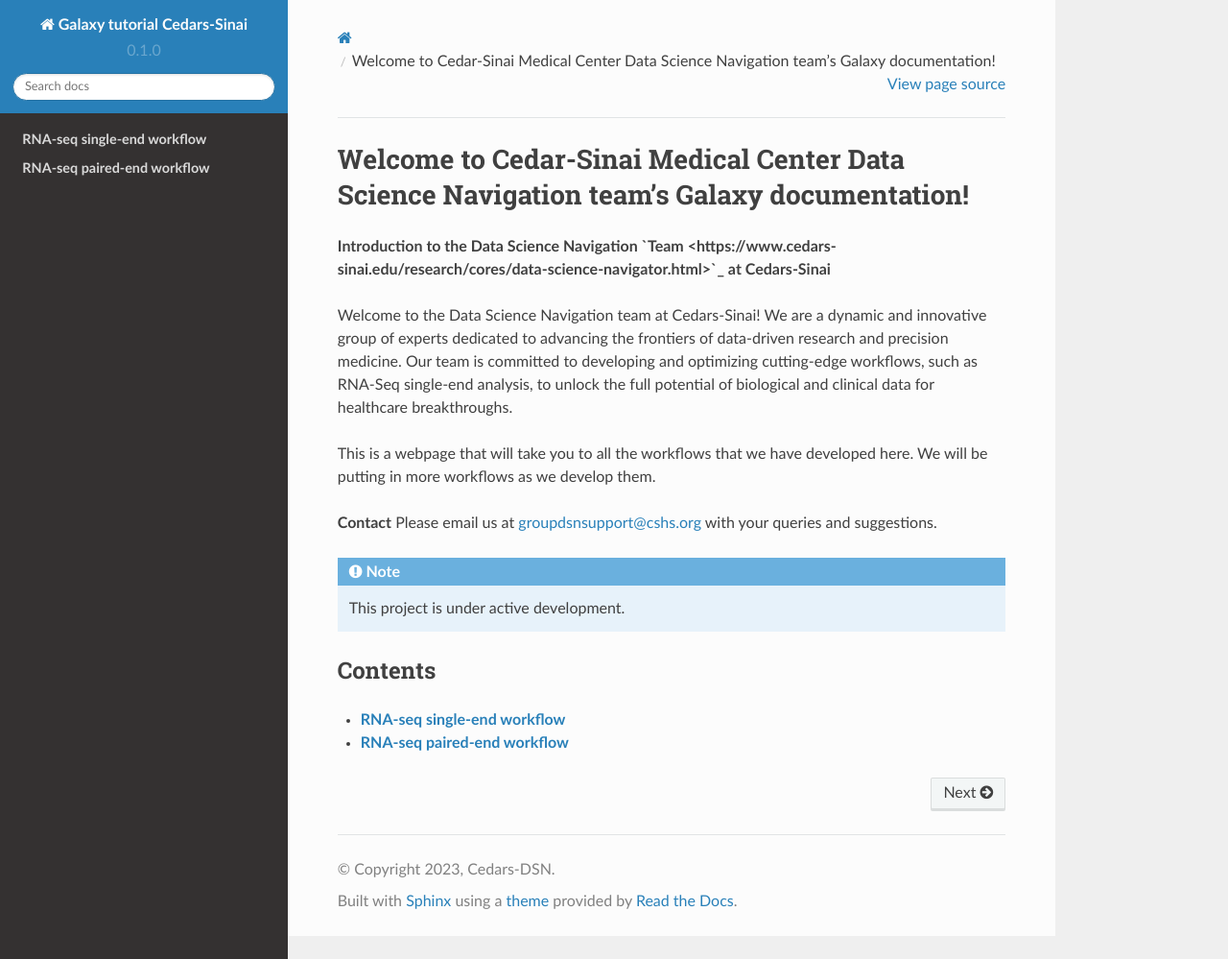
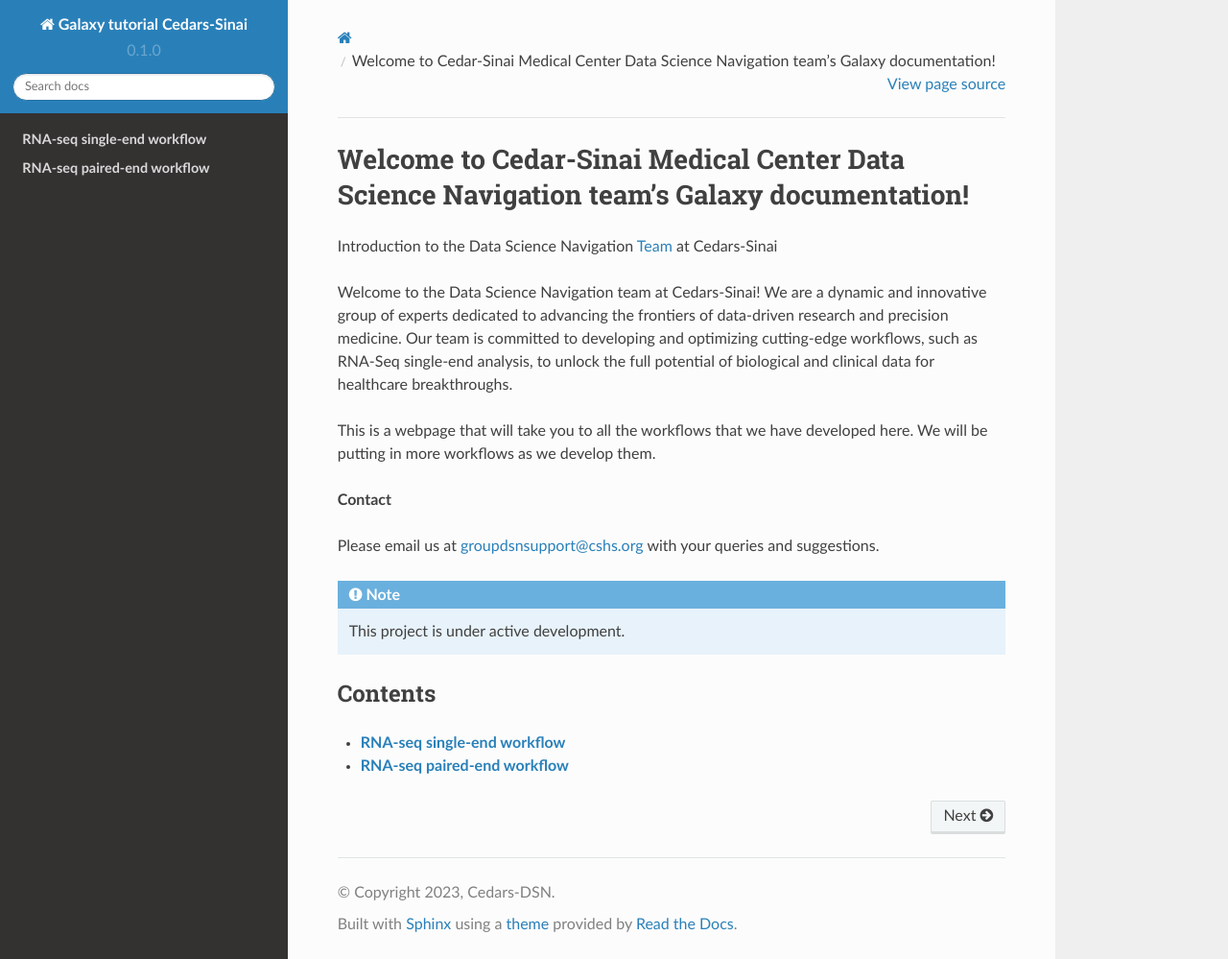
Before and after one commit to CedarsDSN/Galaxy_tutorial_landing_page, a Sphinx documentation site: the page built from docs/index.rst, in a window 1280 px wide and 999 px high. Shown: the whole window at 96% size. Built offline with Sphinx 7.4.7 and the Read the Docs theme 2.0.0, drawn with Linux system fonts in a browser that asks for light colours; pages that are not in the unit, such as notebooks, are missing from menus.

Commit message:
Update index.rst

```diff
--- a/docs/index.rst
+++ b/docs/index.rst
@@ -1,13 +1,14 @@
 Welcome to Cedar-Sinai Medical Center Data Science Navigation team's Galaxy documentation!
 =========================================================================================
 
-**Introduction to the Data Science Navigation `Team <https://www.cedars-sinai.edu/research/cores/data-science-navigator.html>`_ at Cedars-Sinai**
+Introduction to the Data Science Navigation `Team <https://www.cedars-sinai.edu/research/cores/data-science-navigator.html>`_ at Cedars-Sinai
 
 Welcome to the Data Science Navigation team at Cedars-Sinai! We are a dynamic and innovative group of experts dedicated to advancing the frontiers of data-driven research and precision medicine. Our team is committed to developing and optimizing cutting-edge workflows, such as RNA-Seq single-end analysis, to unlock the full potential of biological and clinical data for healthcare breakthroughs.
 
 This is a webpage that will take you to all the workflows that we have developed here. We will be putting in more workflows as we develop them.
 
 **Contact**
+
 Please email us at groupdsnsupport@cshs.org with your queries and suggestions.
 
 .. note::
```
